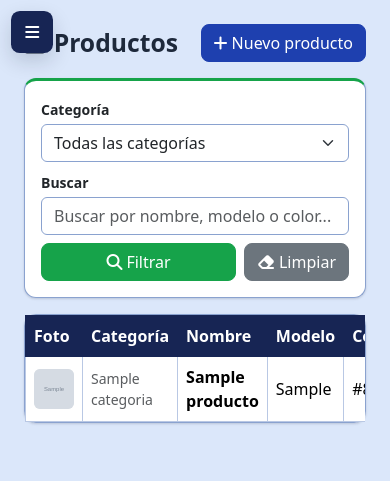
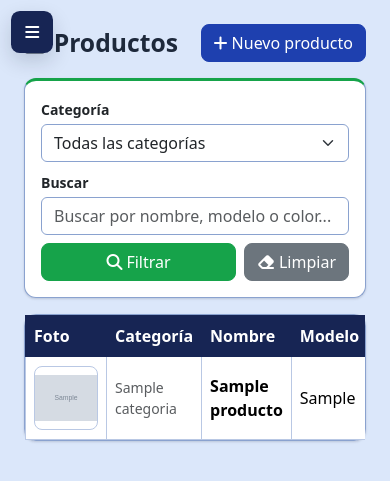
Before and after one commit to maximodevgt/comercial-shalom, a Django app: page /productos/ in a window 390 px wide. Shown: the top 481 px of the page. Run offline with Django 5.2, Linux system fonts and the light colour scheme; a user stored in the database is signed in; tables that the repository leaves empty hold one stand-in row (values such as "Sample post"); grey boxes marked "Sample" are stand-in pictures.

Commit message:
feat(ui): fotos de producto más grandes y columna de acciones compacta en la lista
- Miniatura de 40px a 64px con object-fit: contain, fondo blanco,
  borde y radio; placeholder gris del mismo tamaño; filas con más
  aire vertical.
- Acciones solo icono (fa-pen amarillo / fa-trash rojo, btn-sm) con
  title y aria-label por producto; columna angosta con nowrap y la
  confirmación de borrado intacta.
- Precio con text-nowrap (se partía en dos líneas al compactar) y el
  espacio liberado fluye a Nombre/Modelo/Color.

Verificado en claro y oscuro como admin (columna Proveedor incluida)
y cajero (sin acciones), y en tablet la tabla scrollea dentro de
.table-responsive sin desbordar la página.

Co-Authored-By: Claude Fable 5 <noreply@anthropic.com>

```diff
--- a/templates/productos/lista.html
+++ b/templates/productos/lista.html
@@ -1,6 +1,16 @@
 {% extends 'base.html' %}
 
 {% block titulo %}Productos{% endblock %}
+
+{% block extra_css %}
+<style>
+    /* Foto grande para reconocer el producto de un vistazo. */
+    .foto-lista { width: 64px; height: 64px; object-fit: contain;
+        background: #fff; border-radius: 8px; border: 1px solid var(--borde); }
+    .foto-lista-ph { width: 64px; height: 64px; border-radius: 8px; }
+    #tablaProductos td { padding-top: .55rem; padding-bottom: .55rem; }
+</style>
+{% endblock %}
 
 {% block contenido %}
 <div class="d-flex flex-wrap justify-content-between align-items-center gap-2 mb-3">
@@ -39,10 +49,10 @@
 
 <div class="card">
     <div class="table-responsive">
-    <table class="table table-hover align-middle mb-0">
+    <table id="tablaProductos" class="table table-hover align-middle mb-0">
         <thead>
             <tr>
-                <th style="width:56px">Foto</th><th>Categoría</th><th>Nombre</th><th>Modelo</th><th>Color</th>
+                <th style="width:80px">Foto</th><th>Categoría</th><th>Nombre</th><th>Modelo</th><th>Color</th>
                 {% if user.es_admin %}<th>Proveedor</th>{% endif %}
                 <th class="text-end">Precio</th><th class="text-center">Stock</th><th class="text-center">Estado</th>
                 {% if user.es_admin %}<th class="text-end">Acciones</th>{% endif %}
@@ -52,8 +62,8 @@
             {% for p in productos %}
             <tr>
                 <td>
-                    {% if p.foto %}<img src="{{ p.foto.url }}" class="thumb" style="width:40px;height:40px;" alt="">
-                    {% else %}<span class="placeholder-foto" style="width:40px;height:40px;"><i class="fa-solid fa-image"></i></span>{% endif %}
+                    {% if p.foto %}<img src="{{ p.foto.url }}" class="foto-lista" alt="{{ p.nombre_completo }}">
+                    {% else %}<span class="placeholder-foto foto-lista-ph"><i class="fa-solid fa-image fa-lg"></i></span>{% endif %}
                 </td>
                 <td class="small text-muted">{{ p.categoria.nombre }}</td>
                 <td class="fw-bold">{{ p.nombre }}</td>
@@ -64,7 +74,7 @@
                     <a href="{% url 'proveedores:detalle' p.proveedor.pk %}" class="text-decoration-none">{{ p.proveedor.empresa }}</a>
                     {% else %}—{% endif %}</td>
                 {% endif %}
-                <td class="text-end fw-semibold">Q {{ p.precio }}</td>
+                <td class="text-end fw-semibold text-nowrap">Q {{ p.precio }}</td>
                 <td class="text-center">{{ p.stock }}</td>
                 <td class="text-center">
                     {% if not p.activo %}<span class="badge text-bg-dark">Inactivo</span>
@@ -74,9 +84,11 @@
                 </td>
                 {% if user.es_admin %}
                 <td class="text-end text-nowrap">
-                    <a href="{% url 'productos:editar' p.pk %}" class="btn btn-warning btn-sm">
-                        <i class="fa-solid fa-pen me-1"></i>Editar</a>
-                    <a href="{% url 'productos:eliminar' p.pk %}" class="btn btn-danger btn-sm">
+                    <a href="{% url 'productos:editar' p.pk %}" class="btn btn-warning btn-sm"
+                       title="Editar" aria-label="Editar {{ p.nombre_completo }}">
+                        <i class="fa-solid fa-pen"></i></a>
+                    <a href="{% url 'productos:eliminar' p.pk %}" class="btn btn-danger btn-sm"
+                       title="Eliminar" aria-label="Eliminar {{ p.nombre_completo }}">
                         <i class="fa-solid fa-trash"></i></a>
                 </td>
                 {% endif %}
```
